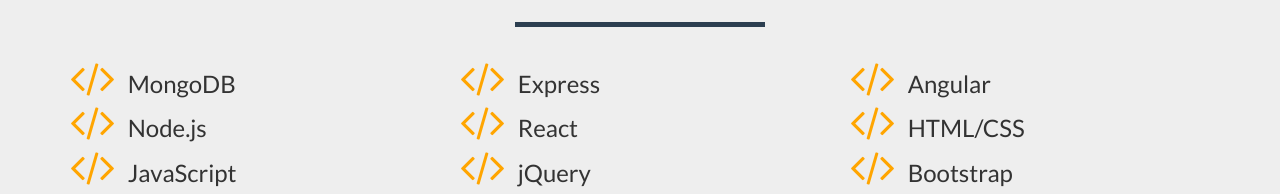
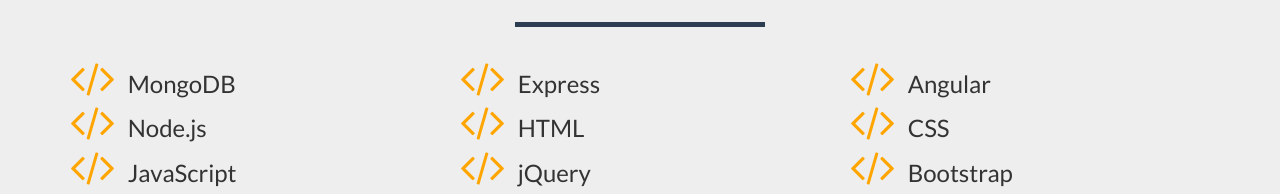
Before and after one commit to ryan-ohern/ryan-ohern.github.io, a website: page index.html in a window 1280 px wide. Shown: the part 915-1109 px from the top of the page. Drawn offline with nearby package versions, Linux system fonts and the light colour scheme.

Commit message:
removed React from skills

```diff
--- a/index.html
+++ b/index.html
@@ -113,11 +113,11 @@
                 </div>
                 <div class="col-sm-4 portfolio-item">
                     <i class="fa fa-code fa-3x skill-color" aria-hidden="true"></i>
-                    <span class="skill">React</span>
+                    <span class="skill">HTML</span>
                 </div>
                 <div class="col-sm-4 portfolio-item">
                     <i class="fa fa-code fa-3x skill-color" aria-hidden="true"></i>
-                    <span class="skill">HTML/CSS</span>
+                    <span class="skill">CSS</span>
                 </div>
             </div>
             <div class="row">
```
